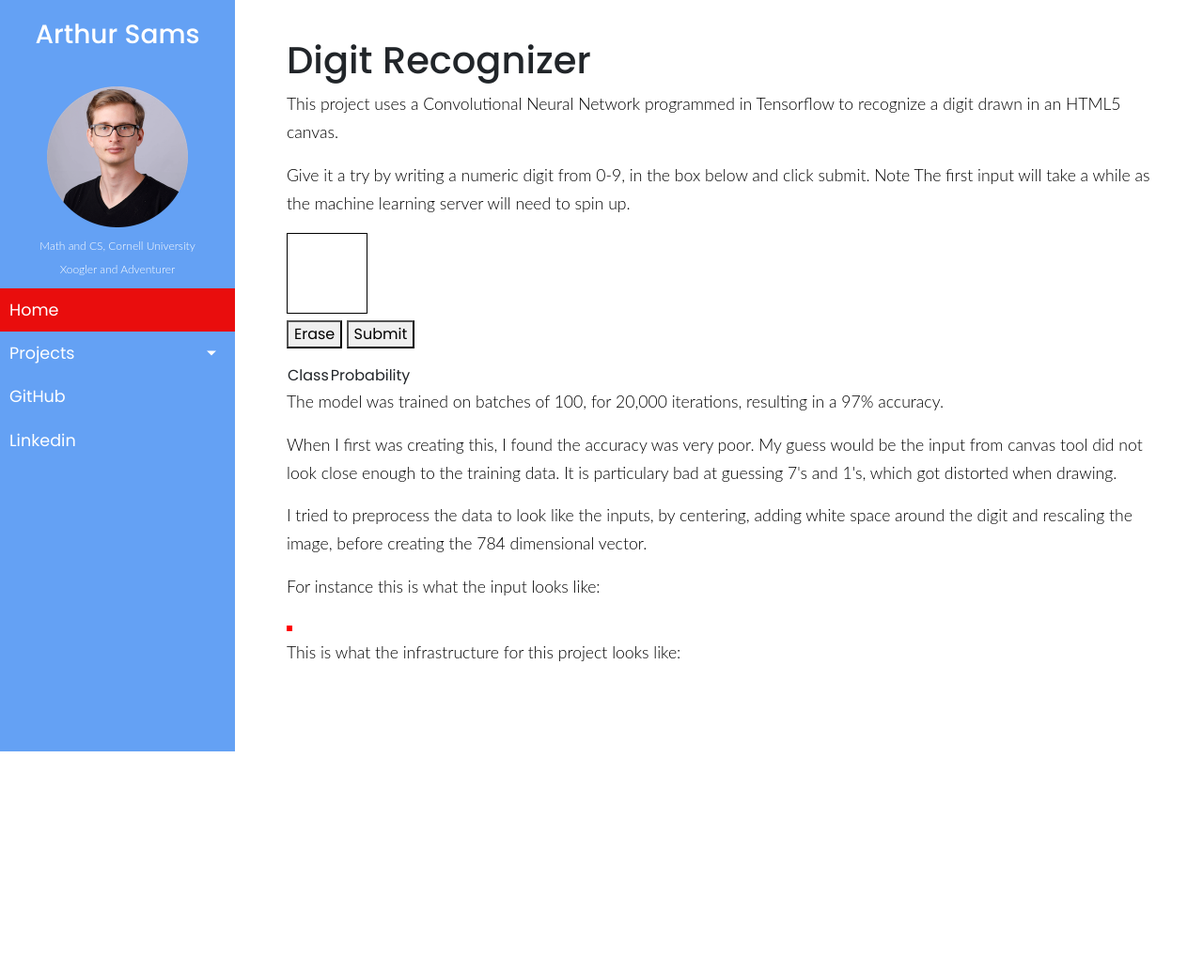
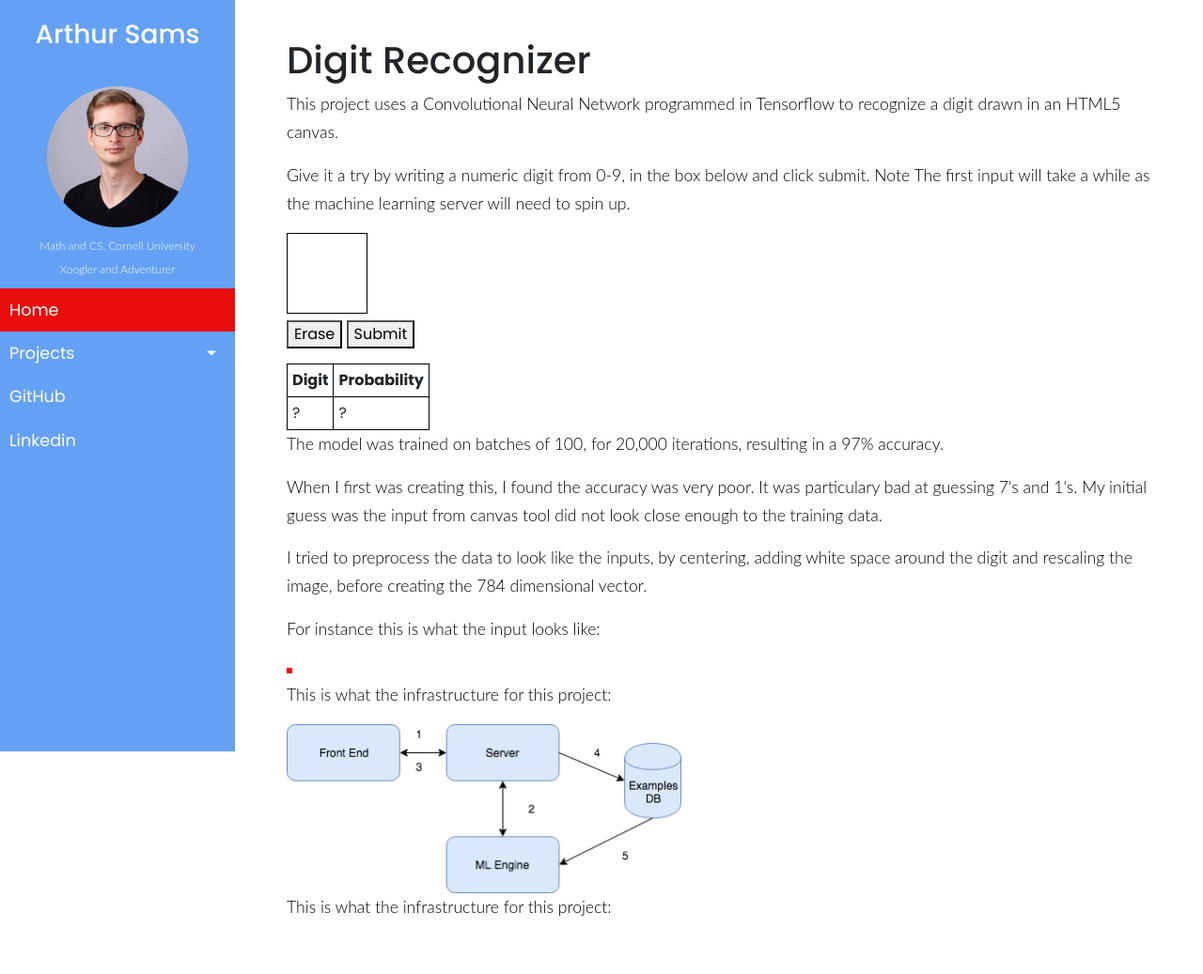
Before and after one commit to aasams258/my_site, a Python web app: template flask/templates/digits.html in a window 1280 px wide. Shown: the whole page at 94% size. Before the commit the page ends 800 px from the top, so only its background shows below. Run offline with Jinja, Linux system fonts and the light colour scheme; the template is opened without the code that fills it, so the values that code supplies are empty; some libraries are stand-ins or nearby versions.

Commit message:
Cleaning up Digits

```diff
--- a/flask/main.py
+++ b/flask/main.py
@@ -41,7 +41,7 @@ def draw():
         # Maybe Check the aspect ratio before cropping?
         b_box = im.getbbox()
         if b_box is None:
-            return jsonify(prediction="Draw something first")
+            return jsonify(error="Draw something first")
         # Expand bounding box, in order to center the image a bit more.
         expansion_coef = (-20,-20,20,20)
         b_box2 = [sum(x) for x in zip(b_box,expansion_coef )]
--- /dev/null
+++ b/flask/static/css/digits.css
@@ -0,0 +1,8 @@
+table {
+    border-collapse: collapse;
+}
+
+table, th, td {
+    border: 1px solid black;
+    padding: 5px;
+}
--- a/flask/static/js/drawing.js
+++ b/flask/static/js/drawing.js
@@ -6,7 +6,7 @@ if(window.addEventListener) {
       // Find the canvas element.
       canvas = document.getElementById('imageView');
       if (!canvas) {
-        alert('Error: Cannot find the canvas element!');
+        alert('Error: I cannot find the canvas element!');
         return;
       }
 
@@ -119,16 +119,19 @@ function submitCanvas() {
     for (var i  = 1; i < table.rows.length;) {
       table.deleteRow(i)
     }
+
+    if (json.error) {
+      document.getElementById("error").innerHTML = json.error
+    } else {
       for (var i = 0; i < json.prediction.length; i++) {
         var row = table.insertRow(-1);
         var cell1 = row.insertCell(0);
         var cell2 = row.insertCell(1);
         cell1.innerHTML = json.prediction[i][0];
-      cell2.innerHTML = json.prediction[i][1];
+        cell2.innerHTML = Number(json.prediction[i][1]).toFixed(2);
       }
-
+      document.getElementById("moded").src = json.img_uri;
+   }
    document.getElementById("submitBtn").disabled = false;
-    // For Debug Purposes
-    document.getElementById("moded").src = json.img_uri;
   })
 }
--- a/flask/templates/digits.html
+++ b/flask/templates/digits.html
@@ -2,6 +2,7 @@
 
 {% block extrahead %}
     <script type="text/javascript" src="{{ url_for('static', filename='js/drawing.js') }}"></script>
+    <link rel="stylesheet" href="{{ url_for('static', filename='css/digits.css') }}">
 {% endblock %}
 
 {% block content %}
@@ -17,23 +18,26 @@
   </div>
 
   <button onclick="clearCanvas()">Erase</button>
+  <button id="submitBtn" onclick="submitCanvas()">Submit</button>
 
-  <button id="submitBtn" onclick="submitCanvas()">Submit</button>
-  <p id="response"></p>
+  <p id="error" style="color:red"></p>
+
   <table id="topK">
     <tr>
-      <td>Class</td> <td>Probability</td>
+      <td><b>Digit</b></td> <td><b>Probability</b></td>
     </tr>
+    <tr><td>?</td> <td>?</td></tr>
   </table>
 
   <p> The model was trained on batches of 100, for 20,000 iterations, resulting in a 97% accuracy. </p>
-  <p> When I first was creating this, I found the accuracy was very poor. My guess would be the input from canvas tool did not look close enough to the training data.
-      It is particulary bad at guessing 7's and 1's, which got distorted when drawing. </p>
+  <p> When I first was creating this, I found the accuracy was very poor. It was particulary bad at guessing 7's and 1's.
+      My initial guess was the input from canvas tool did not look close enough to the training data.
   </p>
   <p> I tried to preprocess the data to look like the inputs, by centering, adding white space around the digit and rescaling the image, before creating the 784 dimensional vector.</p>
   <p> For instance this is what the input looks like:</p>
   <img id="moded" src="" style="border-style: solid;border-width: 3px; border-color: red;"/>
 
-  <p> This is what the infrastructure for this project looks like: </p>
-
+  <p> This is what the infrastructure for this project:</p>
+  <img src="static/img/ml_diagram_color.png" width="420" height="180">
+  <p> This is what the infrastructure for this project:</p>
 {% endblock %}
```
Also changed, not shown: flask/static/img/ml_diagram.png (added), flask/static/img/ml_diagram_color.png (added). Lines whose indentation alone changed are shown as unchanged.
